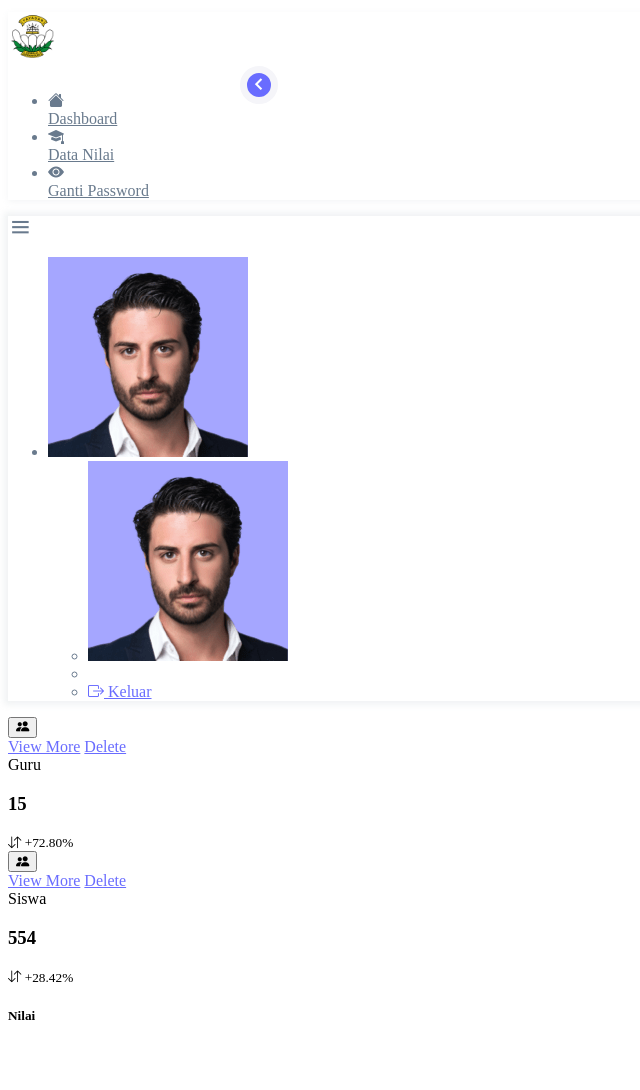
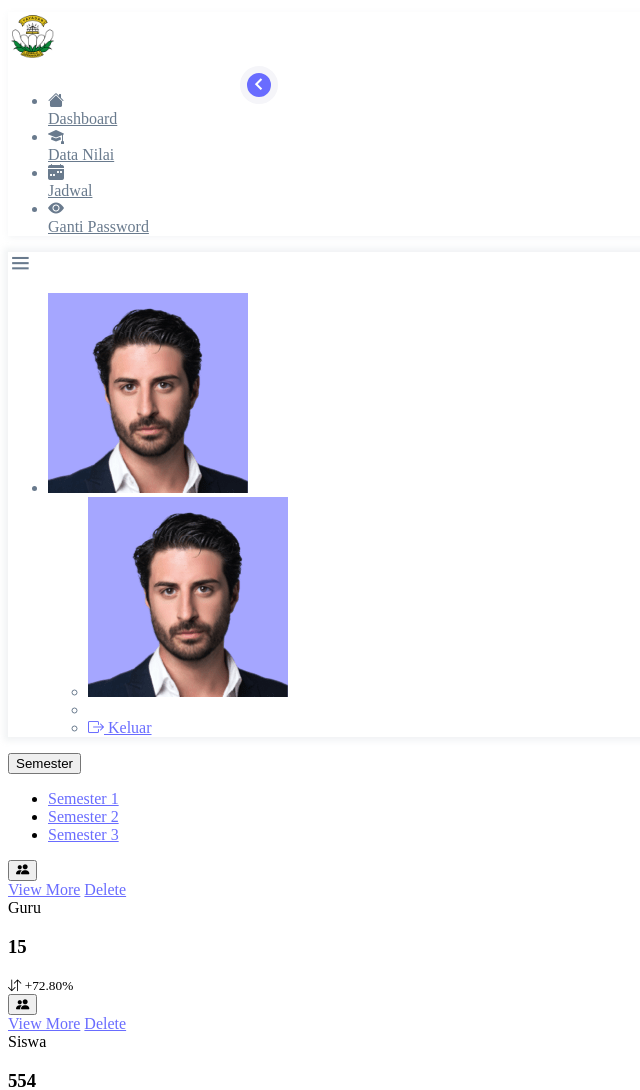
Before and after one commit to nafnaufal/JAN, a CodeIgniter app: page /database/guru/dashboard in a window 1280 px wide. Shown: the top 1090 px of the page, without its empty margins (0-640 px from the left). Before the commit the page ends 1020 px from the top, so only its background shows below. Run offline with CodeIgniter, Linux system fonts and the light colour scheme.

Commit message:
update guru

```diff
--- a/application/config/routes.php
+++ b/application/config/routes.php
@@ -97,6 +97,7 @@ $route['guru/nilai/edit'] = 'guru/editNilai';
 $route['guru/nilai/view'] = 'guru/viewNilai';
 $route['guru/nilai/save'] = 'guru/saveNilai';
 $route['guru/nilai/delete'] = 'guru/deleteNilai';
+$route['guru/jadwal'] = 'guru/viewJadwal';
 
 // Pendaftaran
 $route['pendaftaran'] = 'admin/pendaftaran';
--- a/application/controllers/Guru.php
+++ b/application/controllers/Guru.php
@@ -9,7 +9,7 @@ class Guru extends CI_Controller
         $this->load->helper('url');
         $this->load->library('session');
         $this->load->view('templates_guru/header');
-        $this->load->view('dashboard');
+        $this->load->view('dashboard_guru');
         $this->load->view('templates_guru/footer');
     }
     // Data Guru
@@ -69,6 +69,16 @@ class Guru extends CI_Controller
         $this->load->view('guru/data_nilai/view', $data);
         $this->load->view('templates_guru/footer');
     }
+
+    public function viewJadwal()
+    {
+        $this->load->helper('url');
+        $this->load->library('session');
+
+        $this->load->view('templates_guru/header');
+        $this->load->view('guru/jadwal/view');
+        $this->load->view('templates_guru/footer');
+    }
     public function deleteNilai()
     {
         $this->load->model('Nilai_model');
--- /dev/null
+++ b/application/views/dashboard_guru.php
@@ -0,0 +1,83 @@
+          <!-- Content wrapper -->
+          <div class="content-wrapper">
+            <!-- Content -->
+
+            <div class="container-xxl flex-grow-1 container-p-y">
+              <div class="row">
+                <div class="dropdown mb-4">
+                  <button class="btn btn-secondary dropdown-toggle" type="button" id="semester" data-bs-toggle="dropdown" aria-expanded="false">
+                    Semester
+                  </button>
+                  <ul class="dropdown-menu" aria-labelledby="semester">
+                    <li><a class="dropdown-item" href="#">Semester 1</a></li>
+                    <li><a class="dropdown-item" href="#">Semester 2</a></li>
+                    <li><a class="dropdown-item" href="#">Semester 3</a></li>
+                  </ul>
+                </div>
+
+                <div class="col-lg-4 col-md-4 order-1">
+                  <div class="row">
+                    <div class="col-lg-6 col-md-12 col-6 mb-4">
+                      <div class="card">
+                        <div class="card-body">
+                          <div class="card-title d-flex align-items-start justify-content-between">
+                            <div class="dropdown">
+                              <button class="btn p-0" type="button" id="cardOpt3" data-bs-toggle="dropdown" aria-haspopup="true" aria-expanded="false">
+                                <i class="bi bi-people-fill"></i>
+                              </button>
+                              <div class="dropdown-menu dropdown-menu-end" aria-labelledby="cardOpt3">
+                                <a class="dropdown-item" href="javascript:void(0);">View More</a>
+                                <a class="dropdown-item" href="javascript:void(0);">Delete</a>
+                              </div>
+                            </div>
+                          </div>
+                          <span class="fw-semibold d-block mb-1">Guru</span>
+                          <h3 class="card-title mb-2">15</h3>
+                          <small class="text-success fw-semibold"><i class="bi bi-arrow-down-up"></i> +72.80%</small>
+                        </div>
+                      </div>
+                    </div>
+                    <div class="col-lg-6 col-md-12 col-6 mb-4">
+                      <div class="card">
+                        <div class="card-body">
+                          <div class="card-title d-flex align-items-start justify-content-between">
+                            <div class="dropdown">
+                              <button class="btn p-0" type="button" id="cardOpt6" data-bs-toggle="dropdown" aria-haspopup="true" aria-expanded="false">
+                                <i class="bi bi-people-fill"></i>
+                              </button>
+                              <div class="dropdown-menu dropdown-menu-end" aria-labelledby="cardOpt6">
+                                <a class="dropdown-item" href="javascript:void(0);">View More</a>
+                                <a class="dropdown-item" href="javascript:void(0);">Delete</a>
+                              </div>
+                            </div>
+                          </div>
+                          <span>Siswa</span>
+                          <h3 class="card-title text-nowrap mb-1">554</h3>
+                          <small class="text-success fw-semibold"><i class="bi bi-arrow-down-up"></i> +28.42%</small>
+                        </div>
+                      </div>
+                    </div>
+                  </div>
+                </div>
+                <!-- Total Revenue -->
+                <div class="col-12 col-lg-12 order-2 order-md-3 order-lg-2 mb-4">
+                  <div class="card">
+                    <div class="row row-bordered g-0">
+                      <div class="col-md-8">
+                        <h5 class="card-header m-0 me-2 pb-3">Nilai</h5>
+                        <div id="totalRevenueChart" class="px-2"></div>
+                      </div>
+
+                    </div>
+                  </div>
+                </div>
+                <!--/ Total Revenue -->
+
+              </div>
+            </div>
+            <!-- / Content -->
+
+
+            <div class="content-backdrop fade"></div>
+          </div>
+          <!-- Content wrapper -->
--- a/application/views/templates_guru/header.php
+++ b/application/views/templates_guru/header.php
@@ -104,6 +104,12 @@
               </a>
             </li>
             <li class="menu-item">
+              <a href="<?php echo base_url(); ?>guru/jadwal" class="menu-link">
+                <i class="bi bi-calendar-week-fill mx-1"></i>
+                <div data-i18n="Analytics">Jadwal</div>
+              </a>
+            </li>
+            <li class="menu-item">
               <a href="<?php echo base_url(); ?>guru/ganti_password" class="menu-link">
                 <i class="bi bi-eye-fill mx-1"></i>
                 <div data-i18n="Analytics">Ganti Password</div>
```
Also changed, not shown: application/views/guru/jadwal/view.php (added, +54 -0 lines).
